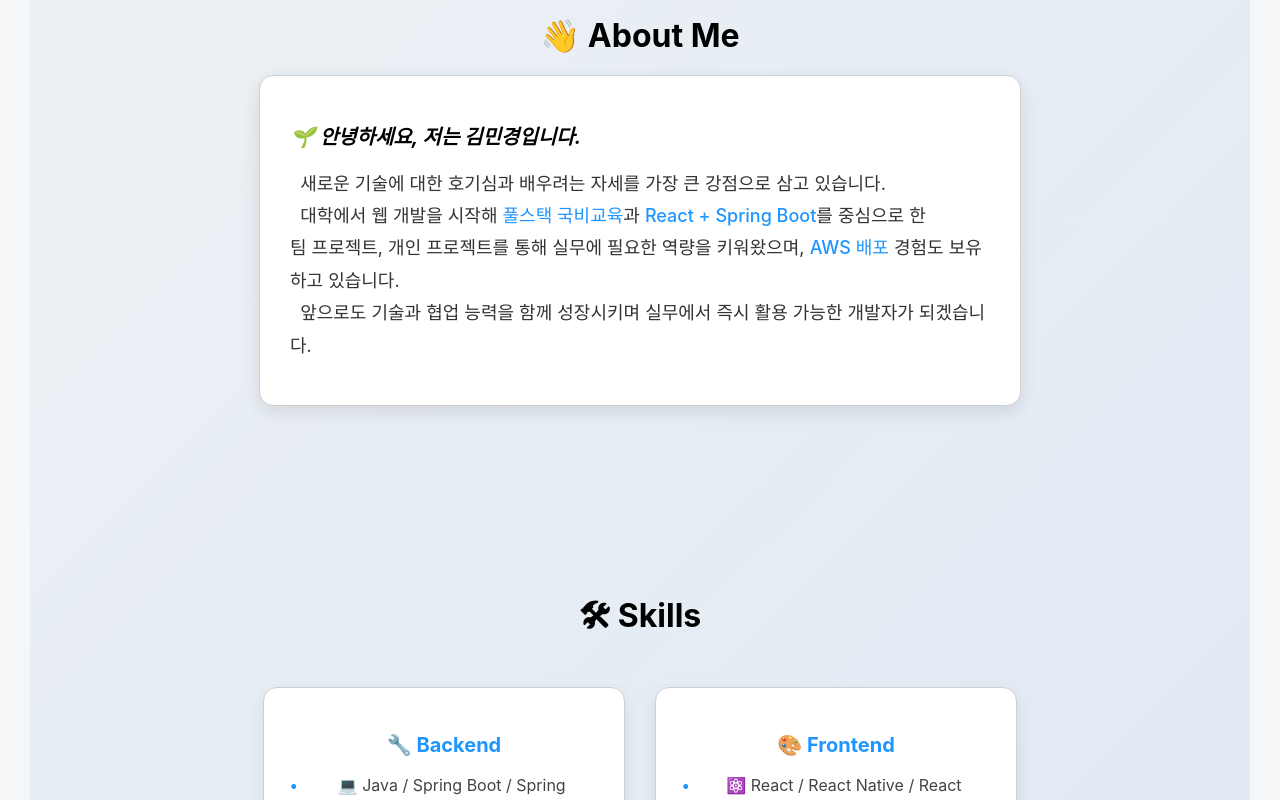
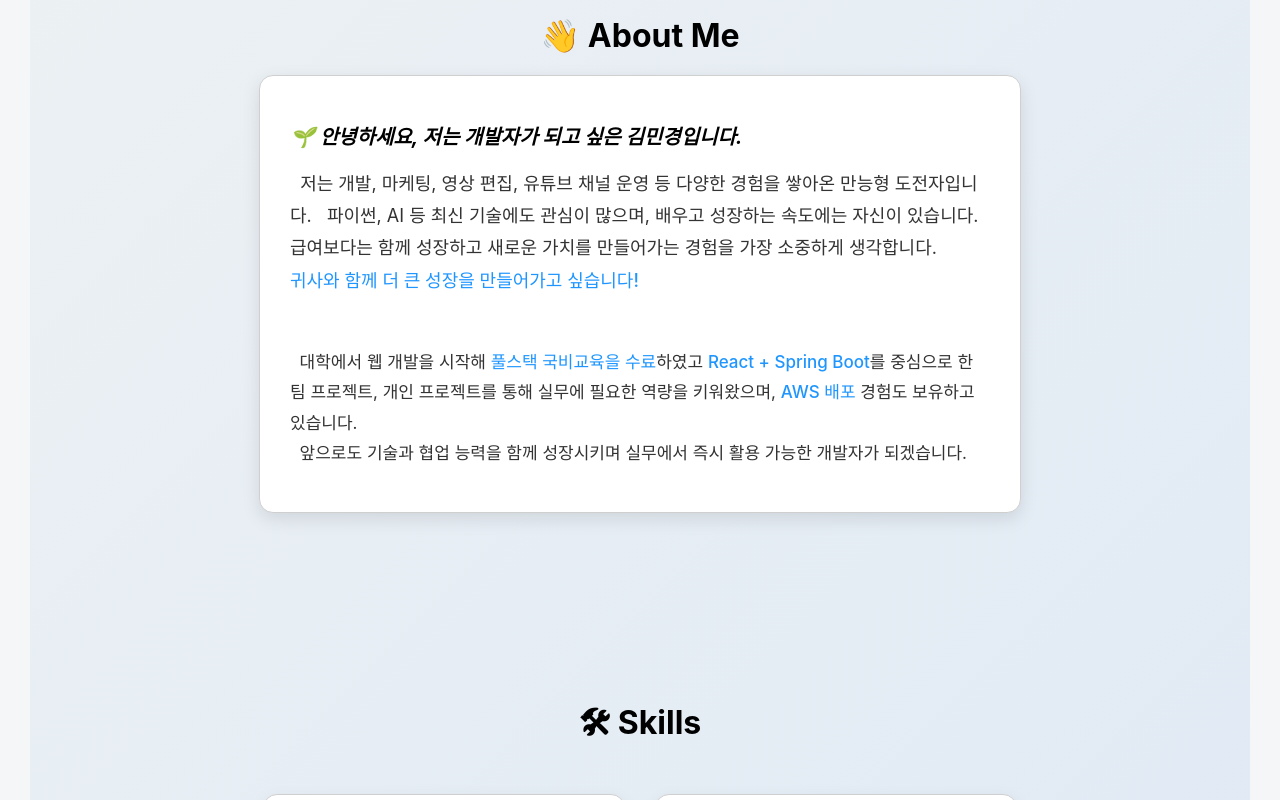
Before and after one commit to mk0537/my-portfolio-react-app, a React (Create React App) app: page / in a window 1280 px wide. Shown: the part 540-1340 px from the top of the page. Built offline with nearby package versions, Linux system fonts and the light colour scheme; no server answers; the database is empty.

Commit message:
9/9 프로젝트 수정

```diff
--- a/src/components/About.js
+++ b/src/components/About.js
@@ -3,12 +3,17 @@ const About = () => {
     <section className="About">
     <h1 className="About-title">👋 About Me</h1>
     <div className="About-container">
-        <h3 className="About-greeting">🌱 안녕하세요, 저는 김민경입니다.</h3>
+        <h3 className="About-greeting">🌱 안녕하세요, 저는 개발자가 되고 싶은 김민경입니다.</h3>
         <p className="About-content">
-        &nbsp; 새로운 기술에 대한 호기심과 배우려는 자세를 가장 큰 강점으로 삼고 있습니다. <br />
-        &nbsp; 대학에서 웹 개발을 시작해 <span className="highlight">풀스택 국비교육</span>과 <span className="highlight">React + Spring Boot</span>를 중심으로 한<br />
-        팀 프로젝트, 개인 프로젝트를 통해 실무에 필요한 역량을 키워왔으며, <span className="highlight">AWS 배포</span> 경험도 보유하고 있습니다. <br />
-        &nbsp; 앞으로도 기술과 협업 능력을 함께 성장시키며 실무에서 즉시 활용 가능한 개발자가 되겠습니다.
+        &nbsp; 저는 개발, 마케팅, 영상 편집, 유튜브 채널 운영 등 다양한 경험을 쌓아온 만능형 도전자입니다.
+        &nbsp; 파이썬, AI 등 최신 기술에도 관심이 많으며, 배우고 성장하는 속도에는 자신이 있습니다.
+        &nbsp; 급여보다는 함께 성장하고 새로운 가치를 만들어가는 경험을 가장 소중하게 생각합니다.
+        <br /> <span className="highlight">귀사와 함께 더 큰 성장을 만들어가고 싶습니다!</span>
+        <br /> <br />
+          <p className="About-content2">&nbsp; 대학에서 웹 개발을 시작해 <span className="highlight">풀스택 국비교육을 수료</span>하였고 <span className="highlight">React + Spring Boot</span>를 중심으로 한
+          팀 프로젝트, 개인 프로젝트를 통해 실무에 필요한 역량을 키워왔으며, <span className="highlight">AWS 배포</span> 경험도 보유하고 있습니다. <br />
+          &nbsp; 앞으로도 기술과 협업 능력을 함께 성장시키며 실무에서 즉시 활용 가능한 개발자가 되겠습니다.
+          </p>
         </p>
     </div>
     </section>
--- a/src/components/Projects.js
+++ b/src/components/Projects.js
@@ -130,7 +130,7 @@ const Projects = () => {
               style={{marginTop : "40px"}}
             >
               <img
-                src="/"
+                src="/my-portfolio-react-app/festivalWeb.png"
                 alt="전국 축제 웹서비스 미리보기"
                 className="Preview-img"
               />
--- a/src/css/styles.css
+++ b/src/css/styles.css
@@ -128,6 +128,12 @@ html, body, #root {
 
 .About-content {
   font-size: 18px;
+  line-height: 1.8;
+  color: #333;
+}
+
+.About-content2 {
+  font-size: 17px;
   line-height: 1.8;
   color: #333;
 }
@@ -325,7 +331,7 @@ html, body, #root {
 }
 
 .Preview-card.developing2 img {
-  filter: blur(2.8px);
+  filter: blur(2.1px);
 }
 
 .Preview-card.developing::before {
```
Also changed, not shown: public/festivalWeb.png (added).
